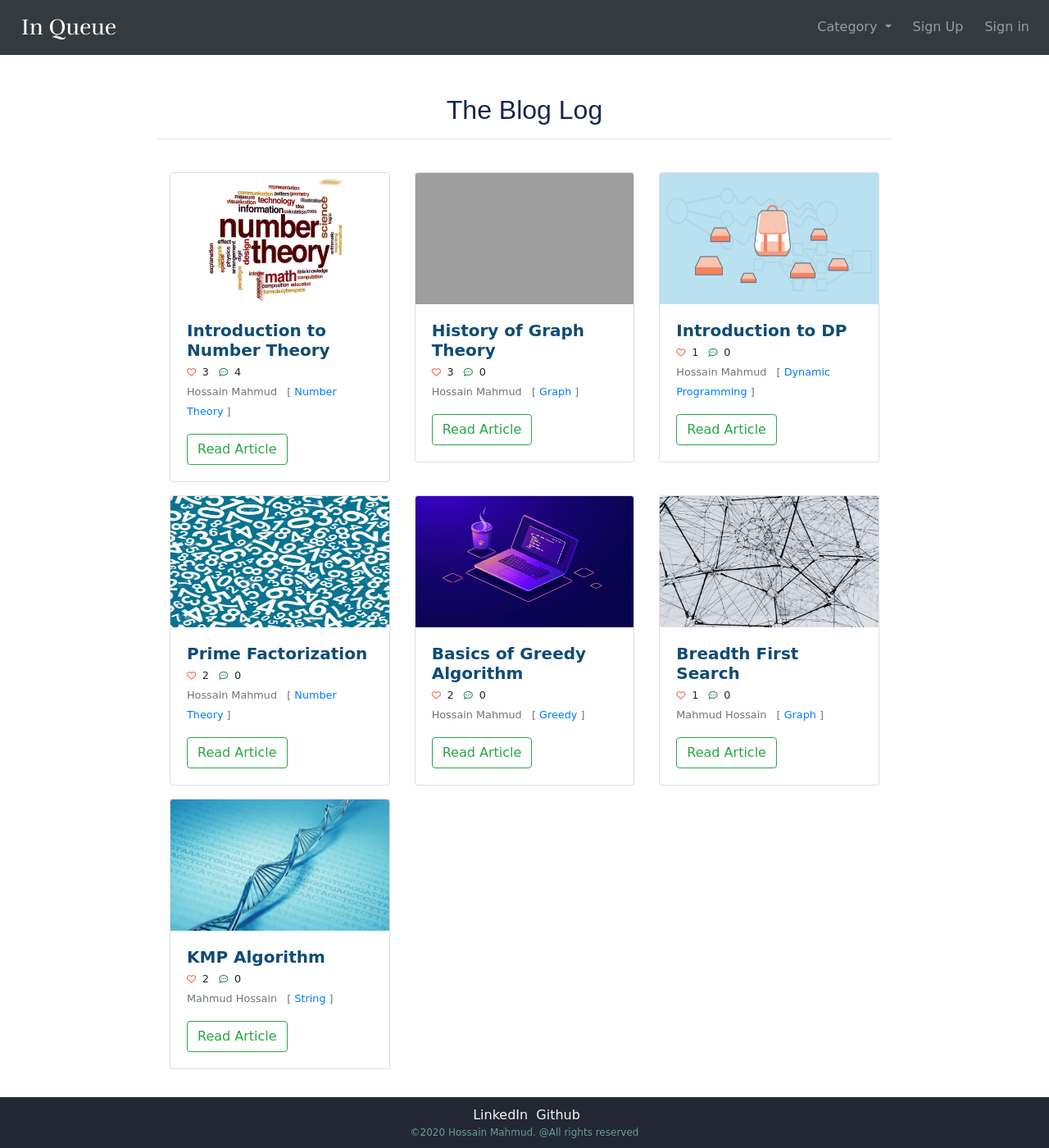
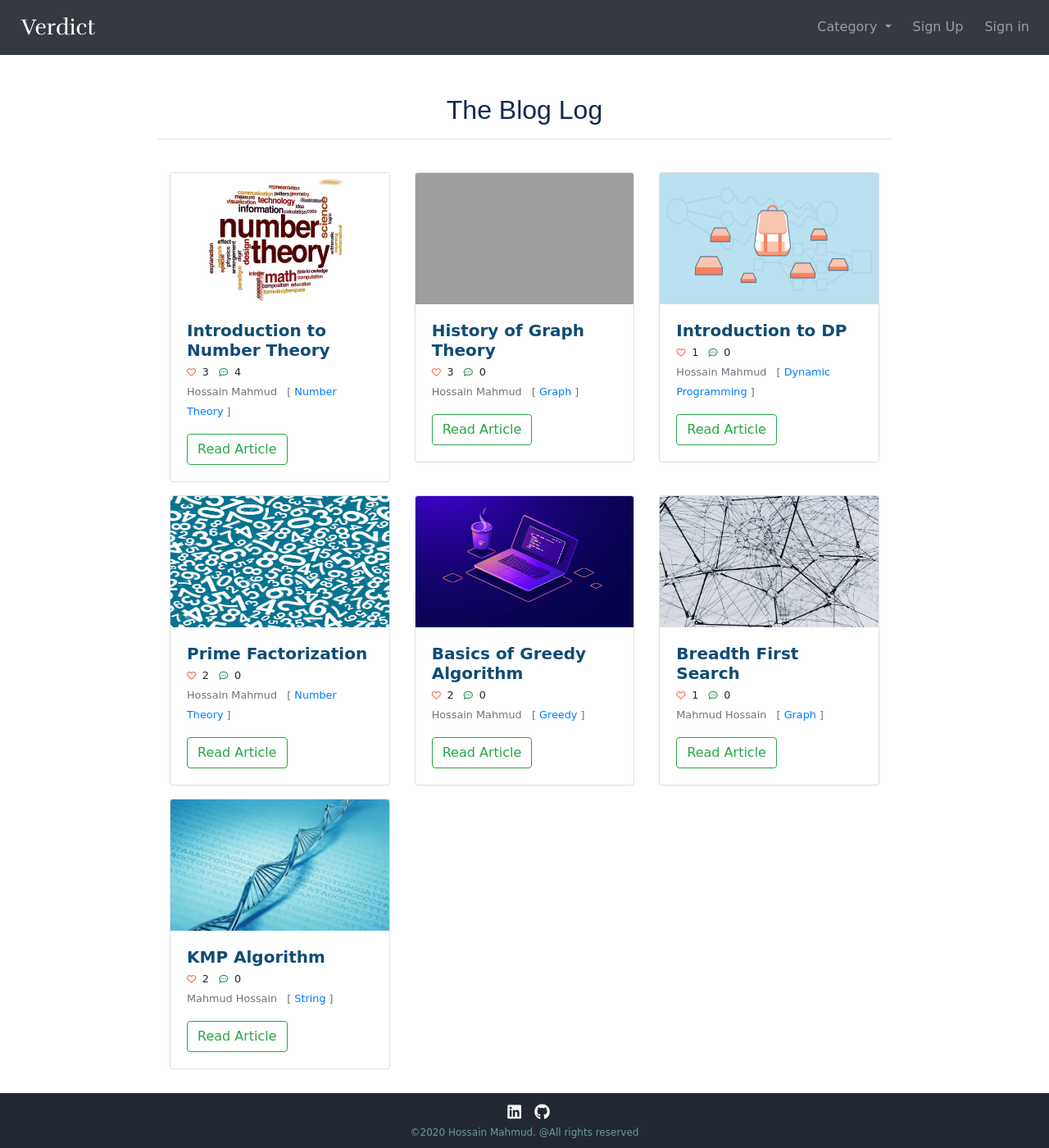
Before and after one commit to hmsayem/verdict, a Django app: page / in a window 1280 px wide. Shown: the whole page at 82% size. Run offline with Django 3.2, Linux system fonts and the light colour scheme; data comes from the database, SQL or seed files in the repository; some libraries are stand-ins or nearby versions; some web fonts are replaced; grey boxes are pictures that could not be loaded.

Commit message:
Social icon added

```diff
--- a/blog/templates/blog/base.html
+++ b/blog/templates/blog/base.html
@@ -28,7 +28,7 @@
     </title>
 </head>
 <nav class="navbar  navbar-expand-lg navbar-dark bg-dark">
-    <a class="navbar-brand" href="{% url 'home' %}"> In Queue </a>
+    <a class="navbar-brand" href="{% url 'home' %}"> Verdict </a>
     <button class="navbar-toggler" type="button" data-toggle="collapse" data-target="#navbarSupportedContent"
             aria-controls="navbarSupportedContent" aria-expanded="false" aria-label="Toggle navigation">
         <span class="navbar-toggler-icon"></span>
@@ -97,9 +97,17 @@
         integrity="sha384-B4gt1jrGC7Jh4AgTPSdUtOBvfO8shuf57BaghqFfPlYxofvL8/KUEfYiJOMMV+rV"
         crossorigin="anonymous"></script>
 <div class="bottom-container">
-    <a class="profile-link" href="https://www.linkedin.com/in/hmsayem/">LinkedIn</a>
-    <a class="profile-link" href="https://github.com/hmsayem">Github</a>
-    <p class="copyright">©2020 Hossain Mahmud. @All rights reserved</p>
+  <a href="https://www.linkedin.com/in/hmsayem/">
+    <span class="social-icon">
+      <i class="fab fa-linkedin"> </i>
+    </span>
+  </a>
+  <a href="https://github.com/hmsayem">
+    <span class="social-icon">
+      <i class="fab fa-github"></i>
+    </span>
+  </a>
+  <p class="copyright">©2020 Hossain Mahmud. @All rights reserved</p>
 </div>
 </body>
 </html>
--- a/blog/templates/blog/category.html
+++ b/blog/templates/blog/category.html
@@ -13,11 +13,11 @@
                 <div class="col-lg-4 mb-3">
                     <div class="card">
                         {% if post.header_image %}
-                            <img class="card-img-top sss"
+                            <img class="card-img-top"
                                  src="{{ post.header_image.url }}"
                                  alt="Card image cap">
                         {% else %}
-                            <img class="card-img-top sss"
+                            <img class="card-img-top"
                                  src="{% static 'images/default.png' %}"
                                  alt="Card image cap">
                         {% endif %}
--- a/blog/templates/blog/home.html
+++ b/blog/templates/blog/home.html
@@ -1,7 +1,7 @@
 {% extends 'blog/base.html' %}
 {% load static %}
 {% block title %}
-    In Queue
+    Verdict
 {% endblock %}
 {% block content %}
     <br><br>
@@ -13,11 +13,11 @@
                 <div class="col-lg-4 mb-3">
                     <div class="card">
                         {% if post.header_image %}
-                            <img class="card-img-top sss"
+                            <img class="card-img-top"
                                  src="{{ post.header_image.url }}"
                                  alt="Card image cap">
                         {% else %}
-                            <img class="card-img-top sss"
+                            <img class="card-img-top"
                                  src="{% static 'images/default.png' %}"
                                  alt="Image File">
                         {% endif %}
--- a/static/css/styles.css
+++ b/static/css/styles.css
@@ -109,14 +109,16 @@ a {
 @media (max-width: 500px) {
   .navbar-brand {
     padding-left: 0;
+  }
 
-  }
   .title {
     font-size: 2.1rem;
   }
-  .post-head{
+
+  .post-head {
     /* font-size: 2.2rem; */
   }
+
   .base-container {
     width: 90% !important;
   }
@@ -125,7 +127,25 @@ a {
     height: 200px;
     width: 200px;
   }
+
   .small-form {
     padding: 5% 10% 5%;
   }
 }
+
+.social-icon {
+  font-size: 1.2rem !important;
+  color: #f6f6f6;
+  margin-left: 10px;
+}
+
+.social-icon:hover {
+  animation: frame 0.7s linear 0.01s 1;
+  animation-fill-mode: forwards;
+}
+
+@keyframes frame {
+  100% {
+    color: #8785a2;
+  }
+}
```
Also changed, not shown: README.md.
